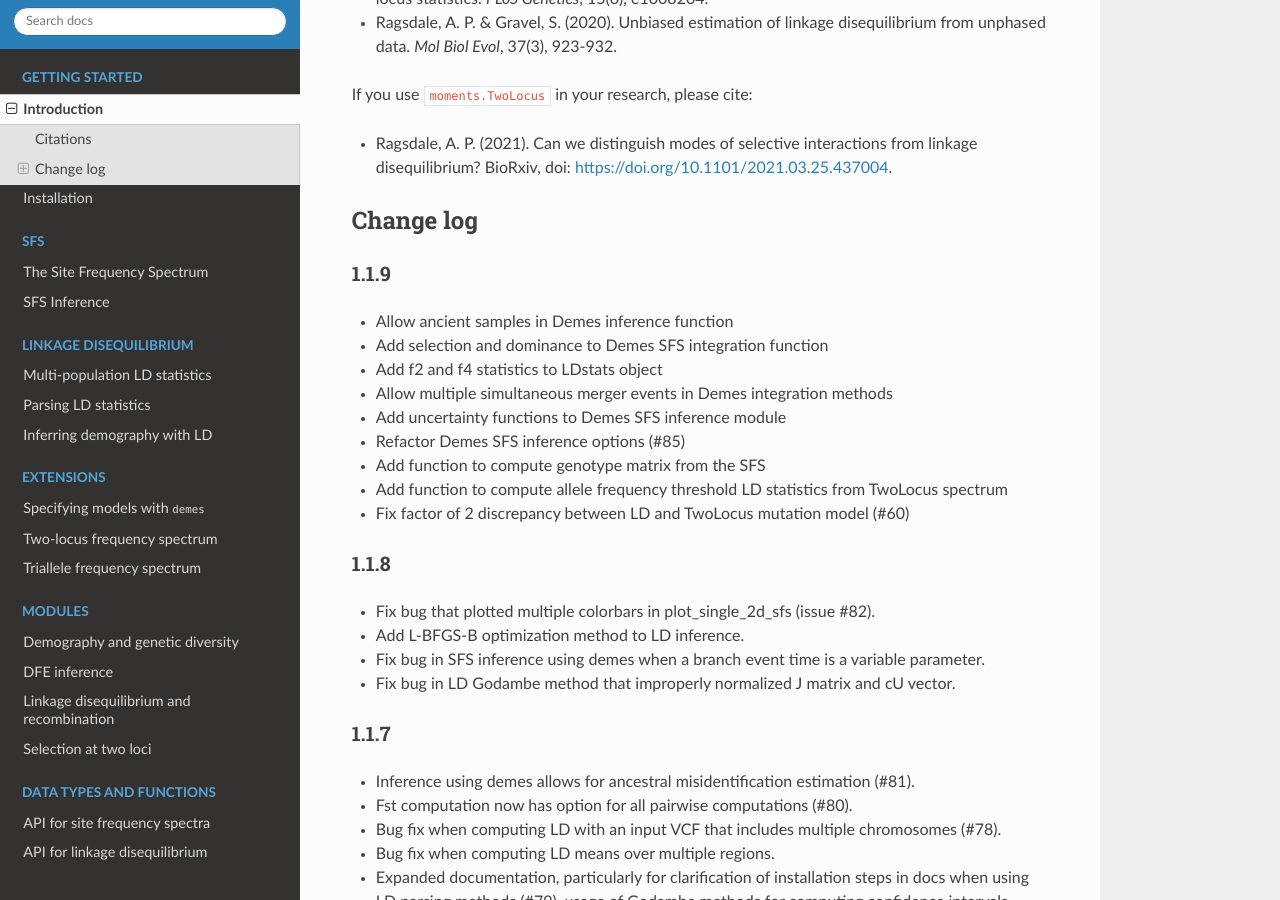
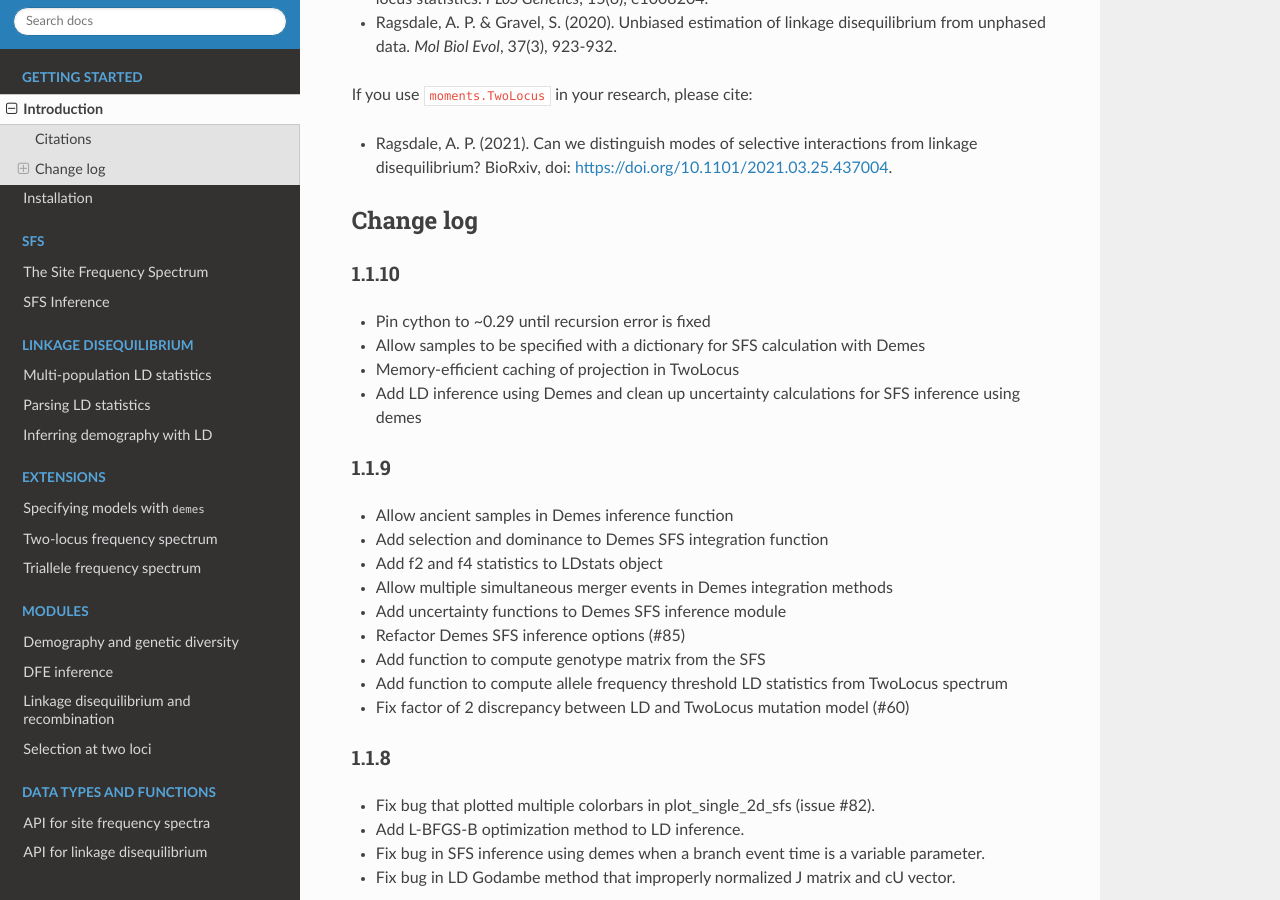
Before and after one commit to MomentsLD/moments, a Sphinx documentation site: the page built from docs/introduction.rst, in a window 1280 px wide and 900 px high, scrolled down 1034 px. Built offline with Sphinx 7.4.7 and the Read the Docs theme 2.0.0, drawn with Linux system fonts in a browser that asks for light colours.

```diff
--- a/docs/introduction.rst
+++ b/docs/introduction.rst
@@ -60,6 +60,15 @@ If you use ``moments.TwoLocus`` in your research, please cite:
 **********
 Change log
 **********
+
+1.1.10
+======
+
+- Pin cython to ~0.29 until recursion error is fixed
+- Allow samples to be specified with a dictionary for SFS calculation with Demes
+- Memory-efficient caching of projection in TwoLocus
+- Add LD inference using Demes and clean up uncertainty calculations for SFS inference
+  using demes
 
 1.1.9
 =====
--- a/moments/_version.py
+++ b/moments/_version.py
@@ -1,4 +1,4 @@
 """Version information."""
 
 # The following line *must* be the last in the module, exactly as formatted:
-__version__ = "1.1.9"
+__version__ = "1.1.10"
```
